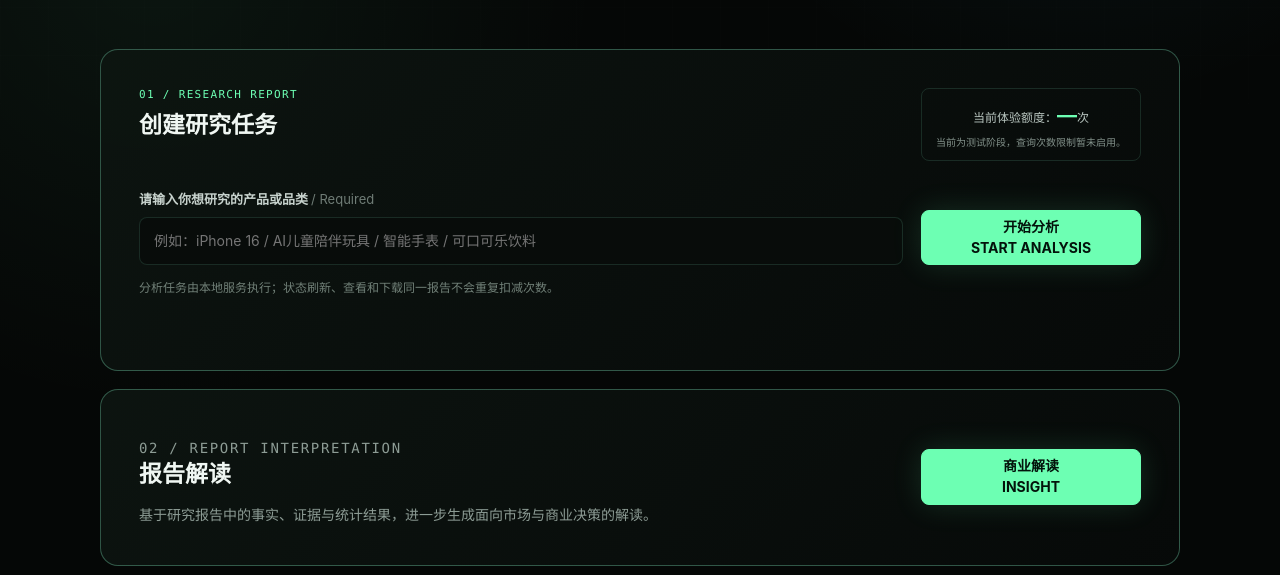
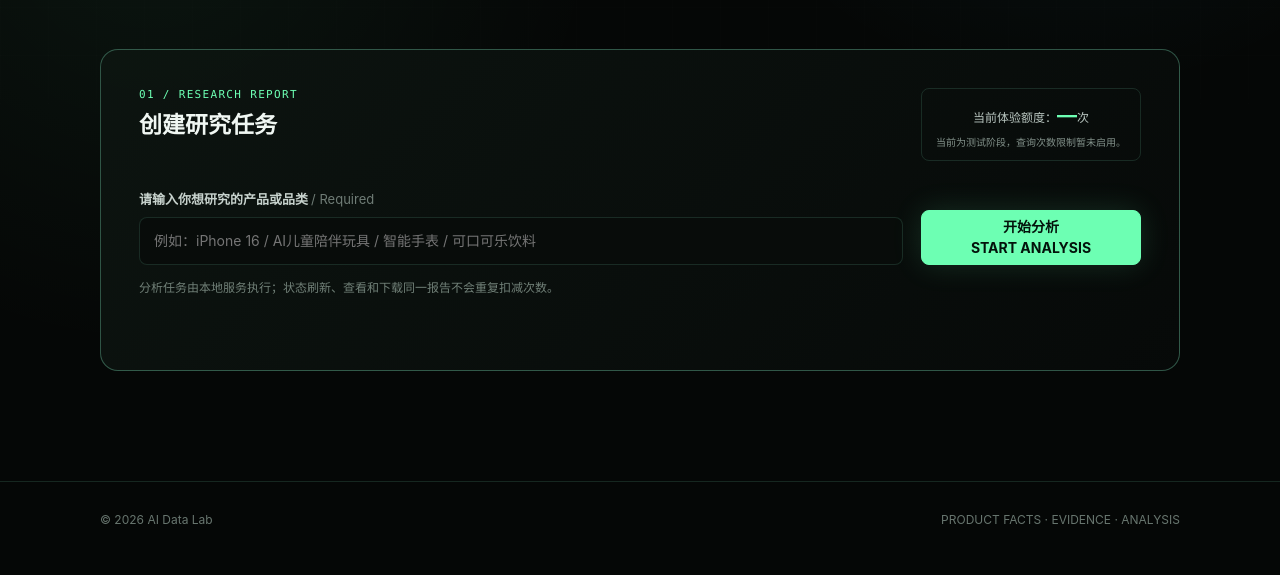
Before and after one commit to BluSky996/homepage, a plain HTML site: page product-intelligence.html in a window 1280 px wide. Shown: the part 377-952 px from the top of the page. Drawn offline with Linux system fonts and the light colour scheme; no server answers.

Commit message:
Remove report insight section

```diff
--- a/product-intelligence.html
+++ b/product-intelligence.html
@@ -68,14 +68,9 @@
     .report-actions.visible { display:grid; }
     .report-action { display:flex; min-height:48px; align-items:center; justify-content:center; padding:7px 14px; border:1px solid var(--line-strong); border-radius:8px; color:var(--text); background:rgba(255,255,255,.025); font-size:12px; font-weight:700; line-height:1.25; text-align:center; text-decoration:none; }
     .report-action:hover { border-color:var(--green); }
-    .interpretation { display:grid; grid-template-columns:minmax(0,1fr) 220px; gap:28px; align-items:center; }
-    .interpretation p { max-width:710px; margin:12px 0 0; color:var(--muted); font-size:14px; }
-    .interpretation button { width:220px; }
-    .interpretation-feedback { display:none; grid-column:1/-1; margin:0; padding:14px 16px; border:1px solid var(--line); border-radius:8px; color:#aebcb5; background:rgba(4,8,6,.65); font-size:13px; }
-    .interpretation-feedback.visible { display:block; }
     footer { padding:28px 0; border-top:1px solid var(--line); color:#68766f; font-size:12px; }
     .footer-inner { display:flex; justify-content:space-between; gap:16px; }
-    @media(max-width:760px){ .panel-head{display:grid}.quota{text-align:left}.query-row,.interpretation{grid-template-columns:1fr}.primary-action,.interpretation button{width:100%}.report-actions{grid-template-columns:1fr}.footer-inner{flex-direction:column} }
+    @media(max-width:760px){ .panel-head{display:grid}.quota{text-align:left}.query-row{grid-template-columns:1fr}.primary-action{width:100%}.report-actions{grid-template-columns:1fr}.footer-inner{flex-direction:column} }
     @media(prefers-reduced-motion:reduce){*{scroll-behavior:auto!important;transition:none!important}}
   </style>
 </head>
@@ -125,16 +120,6 @@
               </div>
             </div>
           </form>
-        </section>
-
-        <section class="panel interpretation" aria-labelledby="interpretation-title">
-          <div>
-            <p class="panel-kicker">02 / Report Interpretation</p>
-            <h2 id="interpretation-title">报告解读</h2>
-            <p>基于研究报告中的事实、证据与统计结果，进一步生成面向市场与商业决策的解读。</p>
-          </div>
-          <button class="primary-action" id="interpretation-button" type="button"><span>商业解读</span><span class="button-en">INSIGHT</span></button>
-          <p class="interpretation-feedback" id="interpretation-feedback" aria-live="polite">商业解读功能暂未接入，后续将基于分析报告生成可读解释。</p>
         </section>
       </div>
     </div>
@@ -281,9 +266,6 @@
         showFailure(error.message.includes("Failed to fetch") ? "本地分析服务尚未启动，未消耗免费查询次数。" : error.message);
       }
     });
-    document.getElementById("interpretation-button").addEventListener("click", () => {
-      document.getElementById("interpretation-feedback").classList.add("visible");
-    });
     document.getElementById("year").textContent = new Date().getFullYear();
     async function loadAccessConfig() {
       try {
```
